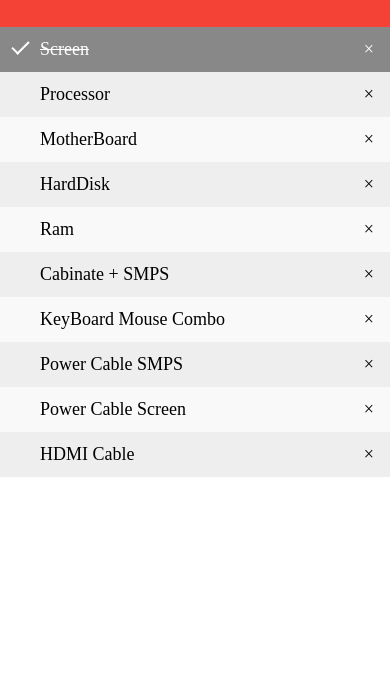
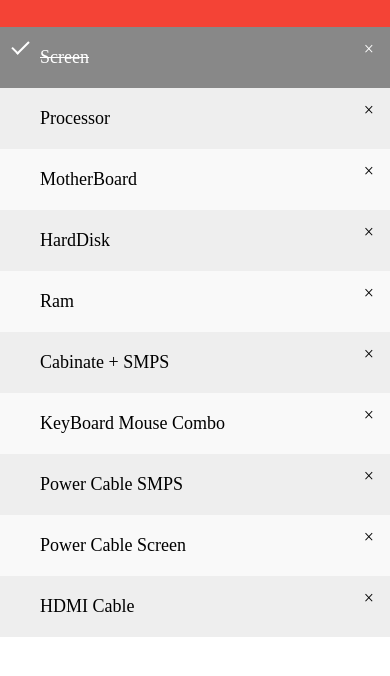
Before and after one commit to gnikhil27/gnikhil27.github.io, a plain HTML site: page tech/jay.html in a window 390 px wide. Shown: the part 108-784 px from the top of the page. Drawn offline with Linux system fonts and the light colour scheme.

Commit message:
Size for Phone

```diff
--- a/tech/jay.html
+++ b/tech/jay.html
@@ -27,7 +27,7 @@
     ul li {
     cursor: pointer;
     position: relative;
-    padding: 12px 8px 12px 40px;
+    padding: 20px 8px 20px 40px;
     list-style-type: none;
     background: #eee;
     font-size: 18px;
```
